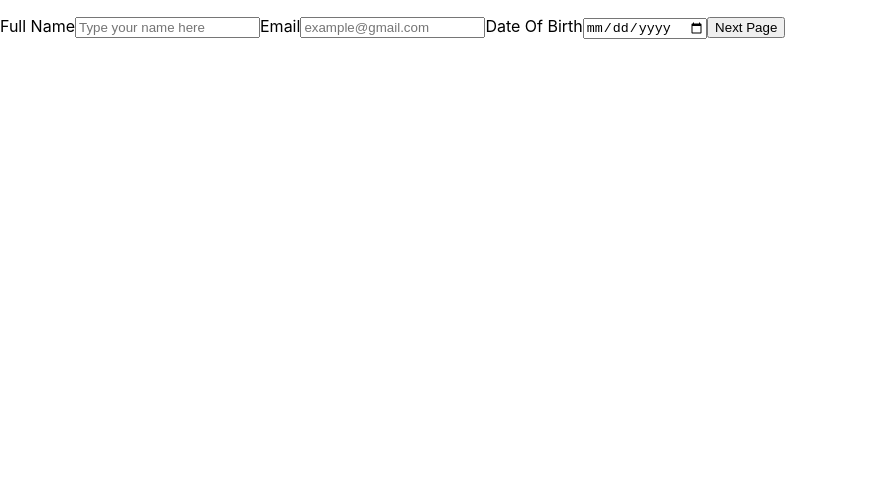
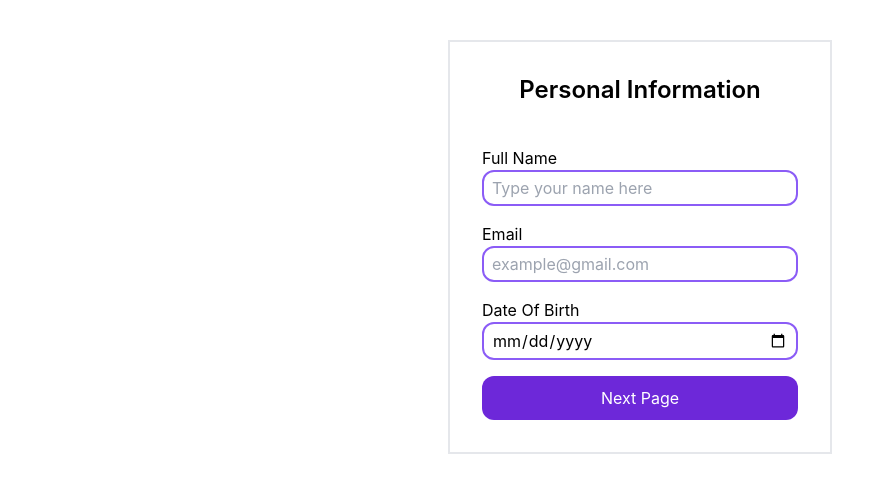
Before and after one commit to RevoU-FSSE-4/Module-4-davidfrdian, a React (Create React App) app in the folder module-4-assignment/: page / in a window 1280 px wide. Shown: the top 492 px of the page, without its empty margins (0-894 px from the left). Built offline with nearby package versions, Linux system fonts and the light colour scheme.

Commit message:
finishing revision module 4

```diff
--- a/module-4-assignment/package.json
+++ b/module-4-assignment/package.json
@@ -42,5 +42,8 @@
       "last 1 firefox version",
       "last 1 safari version"
     ]
+  },
+  "devDependencies": {
+    "tailwindcss": "^3.4.3"
   }
 }
--- a/module-4-assignment/src/components/personal.tsx
+++ b/module-4-assignment/src/components/personal.tsx
@@ -3,22 +3,34 @@ import { Formik, Field, Form, ErrorMessage, FormikProps } from "formik";
 import * as Yup from "yup";
 
 const PersonalSchema = Yup.object().shape({
-  fullName: Yup.string().min(3, "Too Short!").required("Required"),
+  fullName: Yup.string()
+    .min(3, "Please input your full name")
+    .required("Required")
+    .matches(/^(?:[A-Z][a-z]*\s*)+$/, "Please start your name with capital!"),
   email: Yup.string().email("Invalid email").required("Required"),
   dateOfBirth: Yup.date()
     .max(new Date(Date.now() - 567648000000), "You must be at least 18 years")
     .required("Required"),
-  streetAddress: Yup.string().required("Required"),
-  city: Yup.string().required("Required"),
-  state: Yup.string().required("Required"),
-  zipCode: Yup.string().required("Required").matches(/^\d{5}$/
-, "Please fill 5 number"  ),
-  username: Yup.string().required("Required"),
+  streetAddress: Yup.string()
+    .required("Required")
+    .min(5, "Your address is too short!").matches(/^(?:[A-Z][a-z]*\s*)+$/, "Please use capital for the street address"),
+  city: Yup.string()
+    .required("Required")
+    .matches(/^(?:[A-Z][a-z]*\s*)+$/, "Please use capital for the city"),
+  state: Yup.string()
+    .required("Required")
+    .matches(/^(?:[A-Z][a-z]*\s*)+$/, "Please use capital for the state"),
+  zipCode: Yup.string()
+    .required("Required")
+    .matches(/^\d{5}$/, "Please fill 5 number"),
+  username: Yup.string().required("Required").matches(/^(?=.*[0-9])[a-zA-Z0-9_-]{3,16}$/, "Please fill with letter and number, min 3 and max 16" ),
   password: Yup.string()
     .required("No password provided.")
     .min(8, "Password is too short - should be 8 chars minimum.")
-    .matches(/^(?=.*[a-z])(?=.*[A-Z])(?=.*\d)(?=.*[@$!%*?&])[A-Za-z\d@$!%*?&]+$/,
-    'Password must contain at least one uppercase letter, one lowercase letter, one number, and one special character'),
+    .matches(
+      /^(?=.*[a-z])(?=.*[A-Z])(?=.*\d)(?=.*[@$!%*?&])[A-Za-z\d@$!%*?&]+$/,
+      "Password must contain at least one uppercase letter, one lowercase letter, one number, and one special character"
+    ),
 });
 
 const initialValues = {
@@ -50,9 +62,8 @@ function PersonalForm() {
   const [fulFillOne, setFulFillOne] = useState("");
   const [fulFillTwo, setFulFillTwo] = useState("");
 
-  const handlesubmit = (values: FormData, ) => {
+  const handlesubmit = (values: FormData) => {
     alert(JSON.stringify(values, null, 10));
-
   };
 
   const handlePage1 = (props: FormikProps<FormData>) => {
@@ -89,17 +100,6 @@ function PersonalForm() {
     }
   };
 
-  switch (page) {
-    case 1:
-      break;
-
-    case 2:
-      break;
-
-    default:
-      break;
-  }
-
   return (
     <>
       <div>
@@ -109,37 +109,66 @@ function PersonalForm() {
           onSubmit={handlesubmit}
         >
           {(props) => (
-            <Form>
+            <Form className="flex justify-center">
               {page === 1 && (
-                <div>
-                  <p>{fulFillOne}</p>
-                  <label htmlFor="fullName">Full Name</label>
+                <div className="flex flex-col p-8 w-96  border-2 p-12 mt-10">
+                  <h1 className="text-2xl mb-6 text-center font-semibold">
+                    Personal Information
+                  </h1>
+                  <p className="text-red-500 text-center">{fulFillOne}</p>
+                  <label htmlFor="fullName" className="mt-4">
+                    Full Name
+                  </label>
                   <Field
                     id="fullName"
                     name="fullName"
                     placeholder="Type your name here"
+                    className="rounded-xl border-2 border-violet-500 px-2 py-1 focus:bg-violet-100 focus:outline-none"
                   />
-                  <ErrorMessage name="fullName" component="div" />
+                  <ErrorMessage
+                    name="fullName"
+                    component="div"
+                    className="text-red-500"
+                  />
 
-                  <label htmlFor="email">Email</label>
+                  <label htmlFor="email" className="mt-4">
+                    Email
+                  </label>
                   <Field
                     id="email"
                     name="email"
                     placeholder="example@gmail.com"
                     type="email"
+                    className="rounded-xl border-2 border-violet-500 px-2 py-1 focus:bg-violet-100 focus:outline-none"
                   />
 
-                  <ErrorMessage name="email" component="div" />
+                  <ErrorMessage
+                    name="email"
+                    component="div"
+                    className="text-red-500"
+                  />
 
-                  <label htmlFor="dateOfBirth">Date Of Birth</label>
-                  <Field id="dateOfBirth" name="dateOfBirth" type="date" />
-                  <ErrorMessage name="dateOfBirth" component="div" />
+                  <label htmlFor="dateOfBirth" className="mt-4">
+                    Date Of Birth
+                  </label>
+                  <Field
+                    id="dateOfBirth"
+                    name="dateOfBirth"
+                    type="date"
+                    className="rounded-xl border-2 border-violet-500 px-2 py-1 focus:bg-violet-100 focus:outline-none"
+                  />
+                  <ErrorMessage
+                    name="dateOfBirth"
+                    component="div"
+                    className="text-red-500"
+                  />
 
                   <button
                     type="button"
                     onClick={() => {
                       handlePage1(props);
                     }}
+                    className="bg-violet-700 p-2.5 rounded-xl text-white hover:bg-violet-200 hover:text-violet-900 hover:border-2 hover:border-violet-700 hover:font-bold mt-4 duration-150"
                   >
                     Next Page
                   </button>
@@ -147,49 +176,81 @@ function PersonalForm() {
               )}
 
               {page === 2 && (
-                <div>
-                  <p>{fulFillTwo}</p>
-                  <label htmlFor="streetAddress">Street Address</label>
+                <div className="flex flex-col p-8 w-96  border-2 p-12 mt-10">
+                  <h1 className="text-2xl mb-6 text-center font-semibold">
+                    Address Information
+                  </h1>
+                  <p className="text-red-500 text-center">{fulFillTwo}</p>
+                  <label htmlFor="streetAddress" className="mt-4">
+                    Street Address
+                  </label>
                   <Field
                     id="streetAddress"
                     name="streetAddress"
                     placeholder="Type your address"
                     type="text"
+                    className="rounded-xl border-2 border-violet-500 px-2 py-1 focus:bg-violet-100 focus:outline-none"
                   />
-                  <ErrorMessage name="streetAddress" component="div" />
+                  <ErrorMessage
+                    name="streetAddress"
+                    component="div"
+                    className="text-red-500"
+                  />
 
-                  <label htmlFor="city">City</label>
+                  <label htmlFor="city" className="mt-4">
+                    City
+                  </label>
                   <Field
                     id="city"
                     name="city"
                     placeholder="Type your city"
                     type="text"
+                    className="rounded-xl border-2 border-violet-500 px-2 py-1 focus:bg-violet-100 focus:outline-none"
                   />
-                  <ErrorMessage name="city" component="div" />
+                  <ErrorMessage
+                    name="city"
+                    component="div"
+                    className="text-red-500"
+                  />
 
-                  <label htmlFor="state">State</label>
+                  <label htmlFor="state" className="mt-4">
+                    State
+                  </label>
                   <Field
                     id="state"
                     name="state"
                     placeholder="Type your state"
                     type="text"
+                    className="rounded-xl border-2 border-violet-500 px-2 py-1 focus:bg-violet-100 focus:outline-none"
                   />
-                  <ErrorMessage name="state" component="div" />
+                  <ErrorMessage
+                    name="state"
+                    component="div"
+                    className="text-red-500"
+                  />
 
-                  <label htmlFor="zipCode">Zip Code</label>
+                  <label htmlFor="zipCode" className="mt-4">
+                    Zip Code
+                  </label>
                   <Field
                     id="zipCode"
                     name="zipCode"
                     placeholder="Type your zip code"
                     type="number"
+                    className="rounded-xl border-2 border-violet-500 px-2 py-1 focus:bg-violet-100 focus:outline-none"
                   />
-                  <ErrorMessage name="zipCode" component="div" />
-
+                  <ErrorMessage
+                    name="zipCode"
+                    component="div"
+                    className="text-red-500"
+                  />
+                  <div className="flex justify-evenly">
                     <button
                       type="button"
                       onClick={() => {
                         setpage(page - 1);
                       }}
+                      className="bg-violet-700 p-2.5 rounded-xl text-white hover:bg-violet-200 hover:text-violet-900 hover:border-2 hover:border-violet-700 hover:font-bold mt-8 duration-150"
                     >
                       Previous Page
                     </button>
@@ -198,41 +259,68 @@ function PersonalForm() {
                       onClick={() => {
                         handlePage2(props);
                       }}
+                      className="bg-violet-700 p-2.5 rounded-xl text-white hover:bg-violet-200 hover:text-violet-900 hover:border-2 hover:border-violet-700 hover:font-bold mt-8 duration-150"
                     >
                       Next Page
                     </button>
                   </div>
+                </div>
               )}
 
               {page === 3 && (
-                <div>
-                  <label htmlFor="username">Username</label>
+                <div className="flex flex-col p-8 w-96  border-2 p-12 mt-10">
+                  <h1 className="text-2xl mb-6 text-center font-semibold">
+                    Account Information
+                  </h1>
+                  <label htmlFor="username" className="mt-4">
+                    Username
+                  </label>
                   <Field
                     id="username"
                     name="username"
                     placeholder="Type your username"
                     type="text"
+                    className="rounded-xl border-2 border-violet-500 px-2 py-1 focus:bg-violet-100 focus:outline-none"
                   />
-                  <ErrorMessage name="username" component="div" />
+                  <ErrorMessage
+                    name="username"
+                    component="div"
+                    className="text-red-500"
+                  />
 
-                  <label htmlFor="password">Password</label>
+                  <label htmlFor="password" className="mt-4">
+                    Password
+                  </label>
                   <Field
                     id="password"
                     name="password"
                     placeholder="Type your password"
                     type="password"
+                    className="rounded-xl border-2 border-violet-500 px-2 py-1 focus:bg-violet-100 focus:outline-none"
                   />
-                  <ErrorMessage name="password" component="div" />
+                  <ErrorMessage
+                    name="password"
+                    component="div"
+                    className="text-red-500"
+                  />
 
+                  <div className="flex justify-evenly">
                     <button
                       type="button"
                       onClick={() => {
                         setpage(page - 1);
                       }}
+                      className="bg-violet-700 p-2.5 rounded-xl text-white hover:bg-violet-200 hover:text-violet-900 hover:border-2 hover:border-violet-700 hover:font-bold mt-8 duration-150"
                     >
                       Previous Page
                     </button>
-                  <button type="submit">Submit Form</button>
+                    <button
+                      type="submit"
+                      className="bg-violet-700 p-2.5 rounded-xl text-white hover:bg-violet-200 hover:text-violet-900 hover:border-2 hover:border-violet-700 hover:font-bold mt-8 duration-150"
+                    >
+                      Submit Form
+                    </button>
+                  </div>
                 </div>
               )}
             </Form>
@@ -244,44 +332,3 @@ function PersonalForm() {
 }
 
 export default PersonalForm;
-
-// export const PersonalForm = () => (
-//     <div>
-//       <h1>Personal Information</h1>
-//       <Formik
-//         initialValues={{
-//           fullName: "",
-//           email: "",
-//           dateOfBirth: "",
-//         }}
-//         validationSchema={PersonalSchema}
-//         onSubmit={(values, actions: any) => {
-//           console.log('Form submitted with values:', values);
-//         }}
-//       >
-//         {({ errors, touched }) => (
-//           <Form>
-//             <Field
-//               name="fullName"
-//               type="text"
-//               placeholder="Type your name here"
-//             />
-//             {errors.fullName && touched.fullName ? (
-//               <div>{errors.fullName}</div>
-//             ) : null}
-//             <Field
-//               name="email"
-//               type="email"
-//               placeholder="Type your email here"
-//             />
-//             {errors.email && touched.email ? <div>{errors.email}</div> : null}
-//             <Field name="dateOfBirth" type="date" />
-//             {errors.dateOfBirth && touched.dateOfBirth ? (
-//               <div>{errors.dateOfBirth}</div>
-//             ) : null}
-//             <button type="submit">Next Page</button>
-//           </Form>
-//         )}
-//       </Formik>
-//     </div>
-//   );
--- a/module-4-assignment/src/index.css
+++ b/module-4-assignment/src/index.css
@@ -1,3 +1,7 @@
+@tailwind base;
+@tailwind components;
+@tailwind utilities;
+
 body {
   margin: 0;
   font-family: -apple-system, BlinkMacSystemFont, 'Segoe UI', 'Roboto', 'Oxygen',
--- /dev/null
+++ b/module-4-assignment/tailwind.config.js
@@ -0,0 +1,8 @@
+/** @type {import('tailwindcss').Config} */
+module.exports = {
+  content: ["./src/**/*.{tsx,ts}"],
+  theme: {
+    extend: {},
+  },
+  plugins: [],
+}
```
Also changed, not shown: 1 other file (tests, documents, lock files or other folders). Lines whose indentation alone changed are shown as unchanged.
